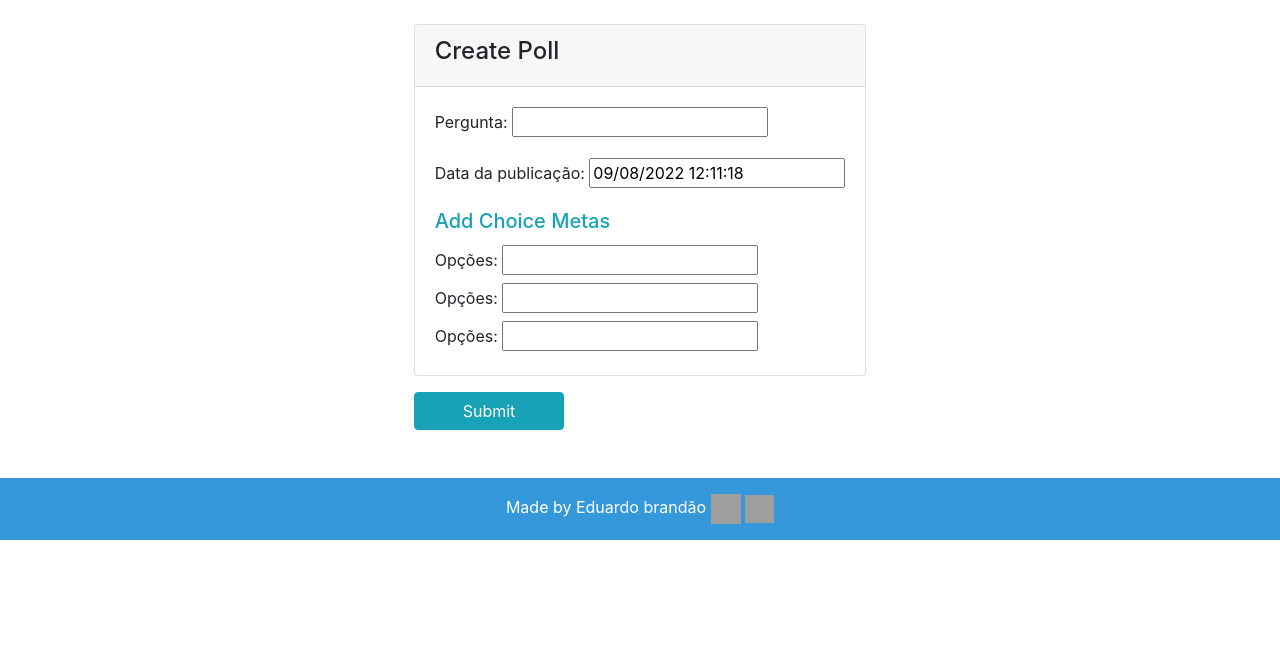
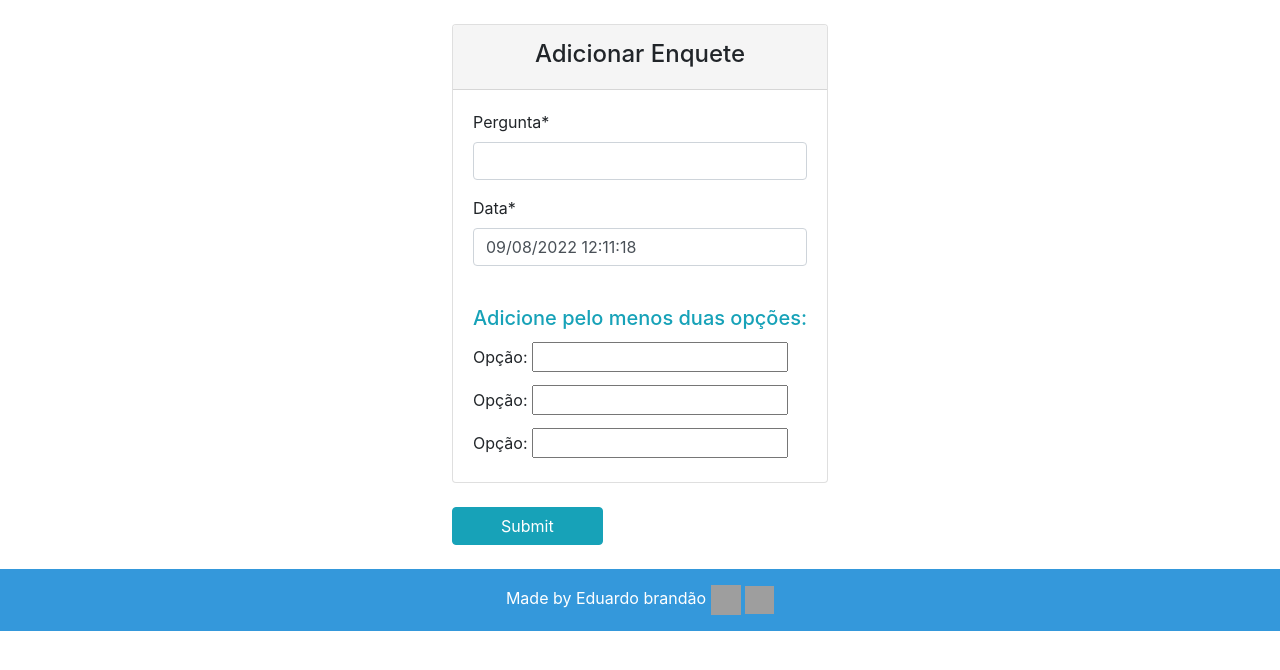
Before and after one commit to EduardoBran/System-Voting-App-Web-Py, a Django app: page /enquetes/addPolls/ in a window 1280 px wide. Shown: the part 56-726 px from the top of the page. Run offline with Django 4.2, Linux system fonts and the light colour scheme; the visitor is signed in with stand-in values (Sample User, id 1); some libraries are stand-ins or nearby versions; grey boxes are pictures that could not be loaded.

Commit message:
install crispy_forms | edit layout page addPolls

```diff
--- a/projvotacao/settings.py
+++ b/projvotacao/settings.py
@@ -45,6 +45,7 @@ INSTALLED_APPS = [
     'votacao',
     'main',
     'perfil',
+    'crispy_forms',
 ]
 
 MIDDLEWARE = [
@@ -131,6 +132,8 @@ STATICFILES_DIRS = (os.path.join(BASE_DIR, 'templates/static'),)
 MEDIA_URL = '/media/'
 MEDIA_ROOT = os.path.join(BASE_DIR, 'media')
 
+CRISPY_TEMPLATE_PACK = 'bootstrap4'
+
 # Default primary key field type
 # https://docs.djangoproject.com/en/4.1/ref/settings/#default-auto-field
 
--- a/requirements.txt
+++ b/requirements.txt
@@ -1,5 +1,6 @@
 asgiref==3.5.2
 Django==4.1
+django-crispy-forms==1.14.0
 python-dotenv==0.20.0
 sqlparse==0.4.2
 tzdata==2022.1
--- a/votacao/models.py
+++ b/votacao/models.py
@@ -4,7 +4,7 @@ from django.utils import timezone
 
 class Question(models.Model):
     question_text = models.CharField(max_length=200, verbose_name='Pergunta')
-    pub_date = models.DateTimeField(default=timezone.now, verbose_name='Data da publicação')
+    pub_date = models.DateTimeField(default=timezone.now, verbose_name='Data')
     show = models.BooleanField(default=True, verbose_name='Mostrar')
 
     def __str__(self):
@@ -13,7 +13,7 @@ class Question(models.Model):
 
 class Choice(models.Model):
     question = models.ForeignKey(Question, on_delete=models.CASCADE)
-    choice_text = models.CharField(max_length=200, verbose_name='Opções')
+    choice_text = models.CharField(max_length=200, verbose_name='Opção')
     votes = models.IntegerField(default=0, verbose_name='Votos')
 
     def __str__(self):
--- a/votacao/templates/votacao/addPolls.html
+++ b/votacao/templates/votacao/addPolls.html
@@ -1,28 +1,31 @@
 {% extends 'base.html' %}
+{% load crispy_forms_tags %}
 
 {% block content %}
 
 <div class="mt-4">
-    <form method="post">
+    <form method="post" style="margin-right: 10px; margin-left: 10px;">
         {% csrf_token %}
         <div class="card">
-            <div class="card-header">
-                <h4>Create Poll</h4>
+            <div class="card-header" style="background-color: #F5F5F5">
+                <h4 class="text-center" style="margin-top: 3px;">Adicionar Enquete</h4>
             </div>
             <div class="card-body">
                 {{ form.non_form_errors }}
-                {{ form.as_p }}
-                <h5 class="text-info">Add Choice Metas</h5>
+                {{ form|crispy }}
+
+                <br>
+                <h5 class="text-info">Adicione pelo menos duas opções:</h5>
                 {{ choice_meta_formset.non_form_errors }}
                 {{ choice_meta_formset.management_form }}
                 {% for form in choice_meta_formset %}
-                <div class="d-flex py-1 inline {{ choice_meta_formset.prefix }}">
+                <div class="d-flex py-1 inline {{ choice_meta_formset.prefix }}" style="margin-top:5px;">
                     <div>{{form.choice_text.label}}: {{ form.choice_text }}</div>
                 </div>
                 {% endfor %}
             </div>
         </div>
-        <div class="mt-3 mb-5">
+        <div class="mt-4 mb-4">
             <button type="submit" class="px-5 btn btn-info">Submit</button>
         </div>
 
```
